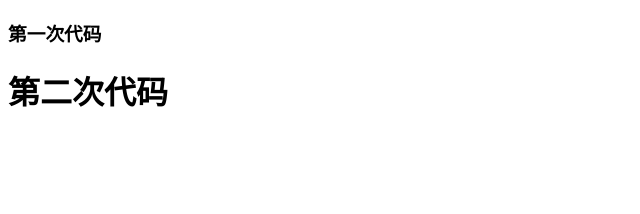
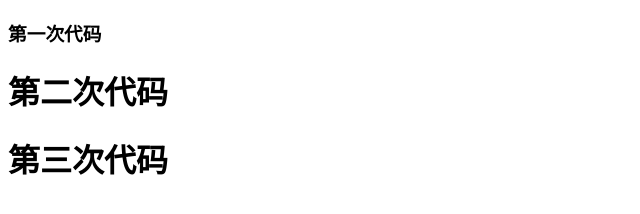
Before and after one commit to 13927525204/newtetxs, a plain HTML site: page index.html in a window 1280 px wide. Shown: the whole page, without its empty margins (0-640 px from the left). Drawn offline with Linux system fonts and the light colour scheme.

Commit message:
第三次代码更新

```diff
--- a/index.html
+++ b/index.html
@@ -9,5 +9,6 @@
 <body>
     <h3>第一次代码</h3>
     <h1>第二次代码</h1>
+    <h1>第三次代码</h1>
 </body>
 </html>
```
